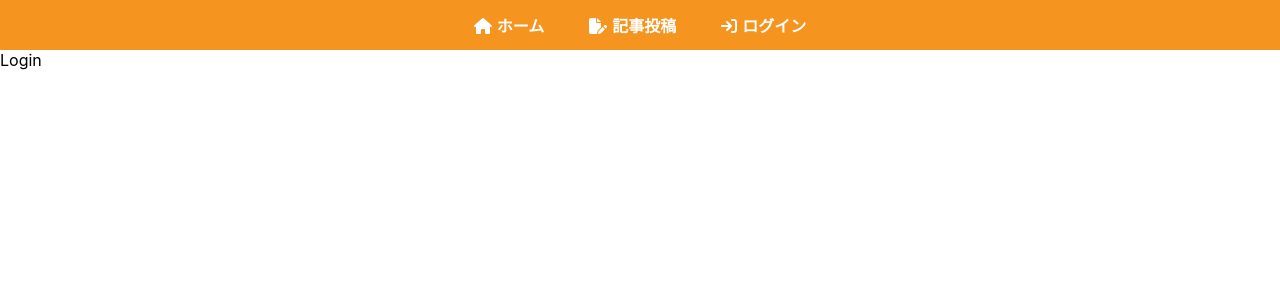
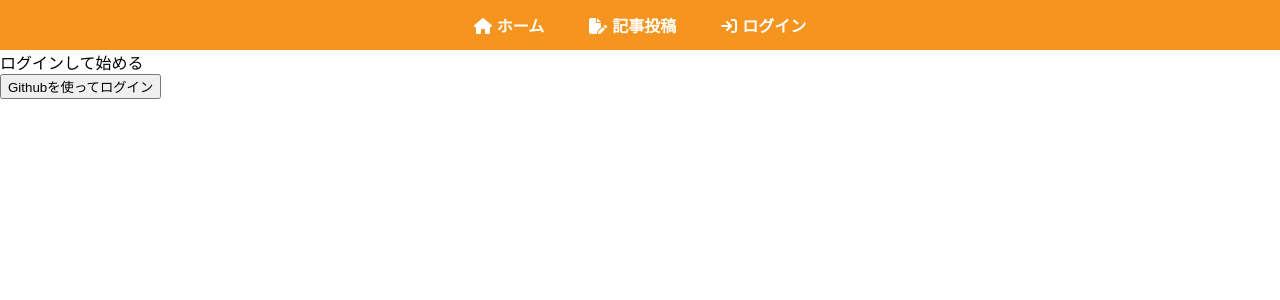
Before and after one commit to nachan28/blog-with-firebase, a React (Create React App) app: page /login in a window 1280 px wide. Shown: the top 300 px of the page. Built offline with nearby package versions, Linux system fonts and the light colour scheme.

Commit message:
add: add login/logout buttons

```diff
--- a/src/App.js
+++ b/src/App.js
@@ -5,8 +5,10 @@ import { CreatePost } from "./components/CreatePost";
 import { Login } from "./components/Login";
 import Logout from "./components/Logout";
 import { Navbar } from "./components/Navbar";
+import { useState } from "react";
 
 function App() {
+  const [isAuth, setIsAuth] = useState(false);
   return (
     <>
       <Router>
@@ -14,8 +16,14 @@ function App() {
         <Routes>
           <Route path="/" element={<Home />}></Route>
           <Route path="/createpost" element={<CreatePost />}></Route>
-          <Route path="/login" element={<Login />}></Route>
-          <Route path="/logout" element={<Logout />}></Route>
+          <Route
+            path="/login"
+            element={<Login setIsAuth={setIsAuth} />}
+          ></Route>
+          <Route
+            path="/logout"
+            element={<Logout setIsAuth={setIsAuth} />}
+          ></Route>
         </Routes>
       </Router>
     </>
--- a/src/components/Login.js
+++ b/src/components/Login.js
@@ -1,7 +1,22 @@
-import React from 'react'
+import React from "react";
+import { signInWithPopup } from "firebase/auth";
+import { auth, provider } from "../firebase";
+import { useNavigate } from "react-router-dom";
 
-export const Login = () => {
+export const Login = ({ setIsAuth }) => {
+  const navigate = useNavigate();
+  const loginWithGithub = () => {
+    signInWithPopup(auth, provider).then((result) => {
+      console.log(result._tokenResponse);
+      setIsAuth(true);
+      localStorage.setItem("isAuth", true);
+      navigate("/");
+    });
+  };
   return (
-    <div>Login</div>
-  )
-}
+    <>
+      <div>ログインして始める</div>
+      <button onClick={loginWithGithub}>Githubを使ってログイン</button>
+    </>
+  );
+};
--- a/src/components/Logout.js
+++ b/src/components/Logout.js
@@ -1,9 +1,23 @@
-import React from 'react'
+import { signOut } from "firebase/auth";
+import React from "react";
+import { useNavigate } from "react-router-dom";
+import { auth } from "../firebase";
 
-const Logout = () => {
+const Logout = ({ setIsAuth }) => {
+  const navigate = useNavigate();
+  const logout = () => {
+    signOut(auth).then(() => {
+      setIsAuth(false);
+      localStorage.clear();
+      navigate("/login");
+    });
+  };
   return (
-    <div>Logout</div>
-  )
-}
+    <>
+      <div>ログアウトする</div>
+      <button onClick={logout}>ログアウト</button>
+    </>
+  );
+};
 
-export default Logout
+export default Logout;
```
